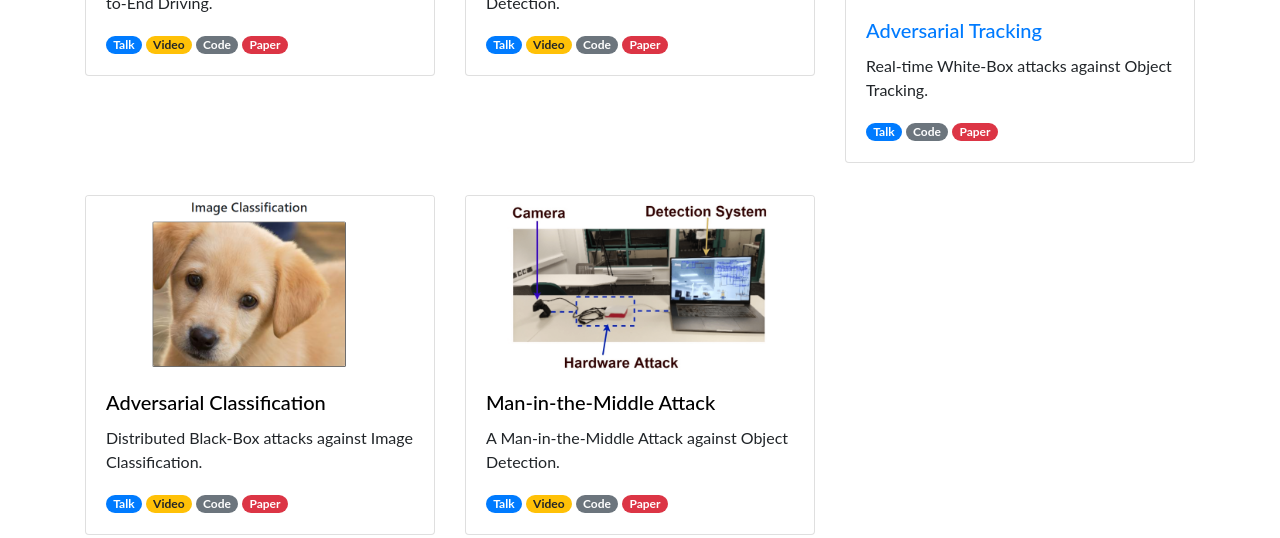
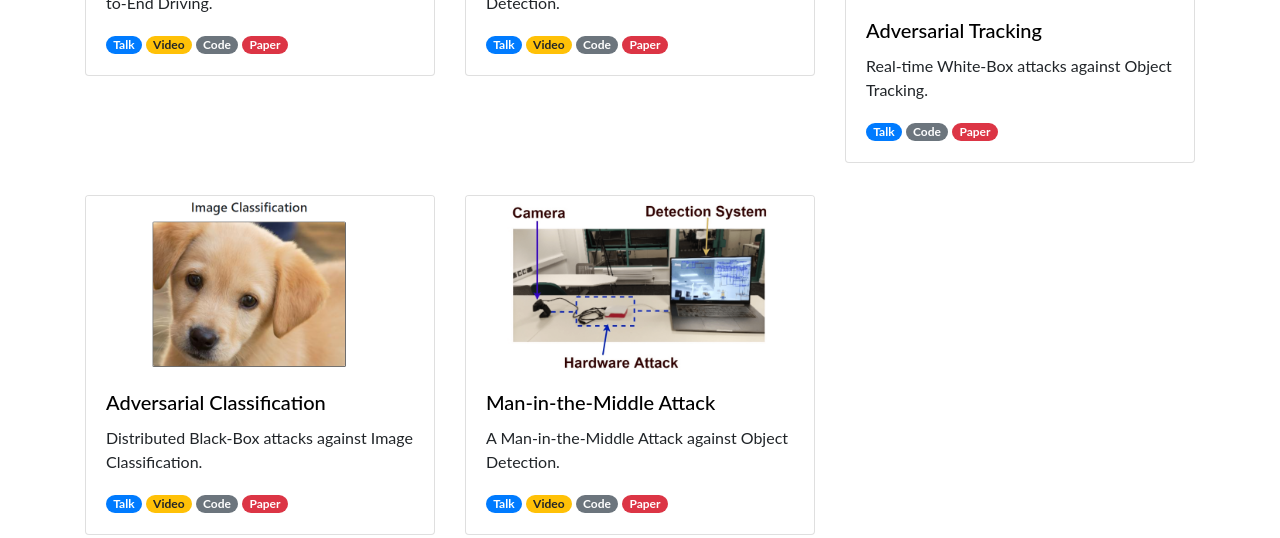
Before and after one commit to wuhanstudio/talk, a plain HTML site: page index.html in a window 1280 px wide. Shown: the part 517-1055 px from the top of the page. Drawn offline with nearby package versions, Linux system fonts and the light colour scheme.

Commit message:
Change link color for card title in index.html
Updated link color for 'Adversarial Tracking' title.

```diff
--- a/index.html
+++ b/index.html
@@ -133,7 +133,7 @@
                     <div class="card zoom">
                         <img src="img/tracking.png" class="card-img-top" alt="...">
                         <div class="card-body">
-                            <h5 class="card-title"><a href="https://arxiv.org/abs/2611.17505" target="_blank">Adversarial Tracking</a></h5>
+                            <h5 class="card-title"><a href="https://arxiv.org/abs/2611.17505" target="_blank" style="color: black;">Adversarial Tracking</a></h5>
                             <p class="card-text">
                                 Real-time White-Box attacks against Object Tracking.
                             </p>
```
